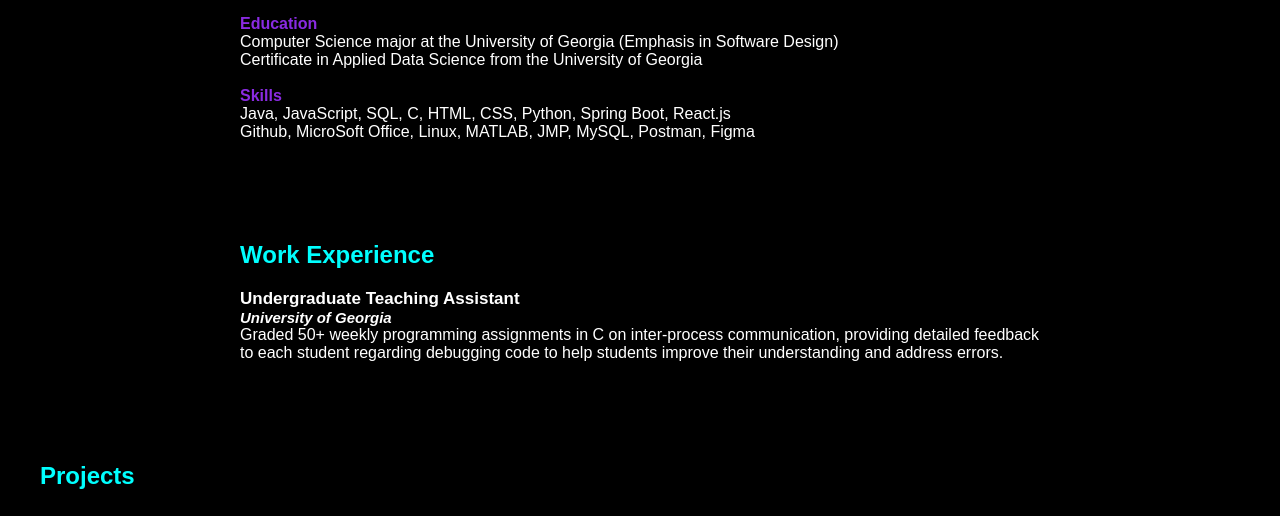
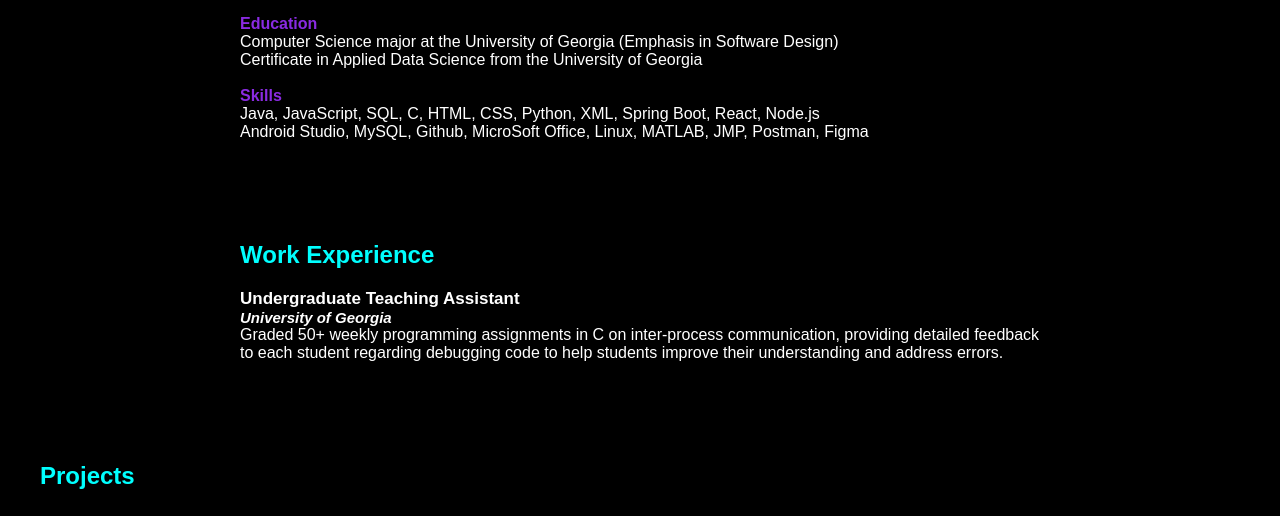
Before and after one commit to nehaau2305/Portfolio, a plain HTML site: page index.html in a window 1280 px wide. Shown: the part 847-1363 px from the top of the page. Drawn offline with nearby package versions, Linux system fonts and the light colour scheme.

Commit message:
updated skills to include Android Studio

```diff
--- a/index.html
+++ b/index.html
@@ -38,8 +38,8 @@
             Applied Data Science from the University of Georgia</p>
         <br>
         <h4>Skills</h4>
-        <p>Java, JavaScript, SQL, C, HTML, CSS, Python, Spring Boot, React.js<br>Github, MicroSoft Office, Linux,
-            MATLAB, JMP, MySQL, Postman, Figma</p>
+        <p>Java, JavaScript, SQL, C, HTML, CSS, Python, XML, Spring Boot, React, Node.js <br>
+            Android Studio, MySQL, Github, MicroSoft Office, Linux, MATLAB, JMP, Postman, Figma</p>
     </section> <!-- about me section -->
     <section id="work" class="work">
         <h2>Work Experience</h2>
```
